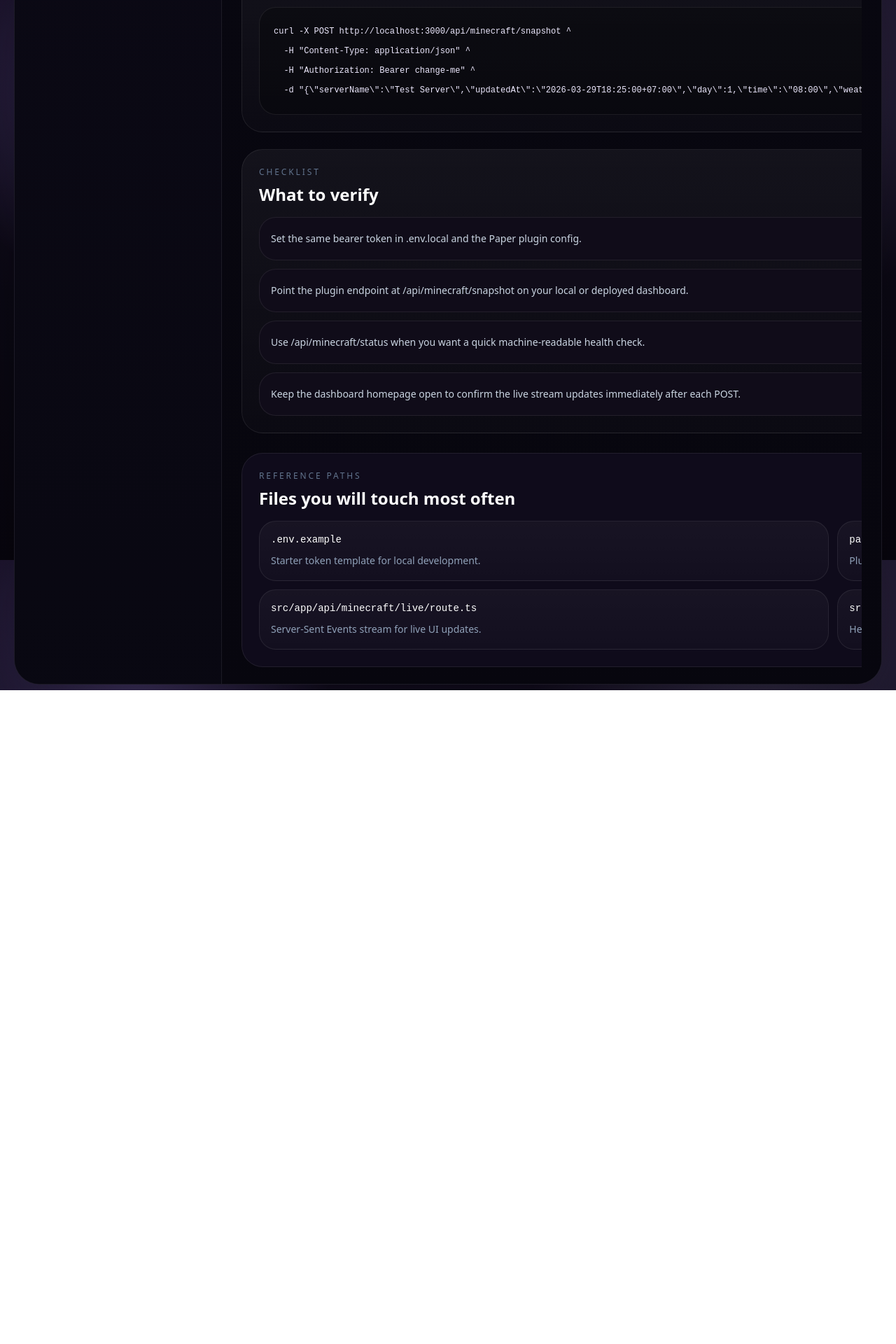
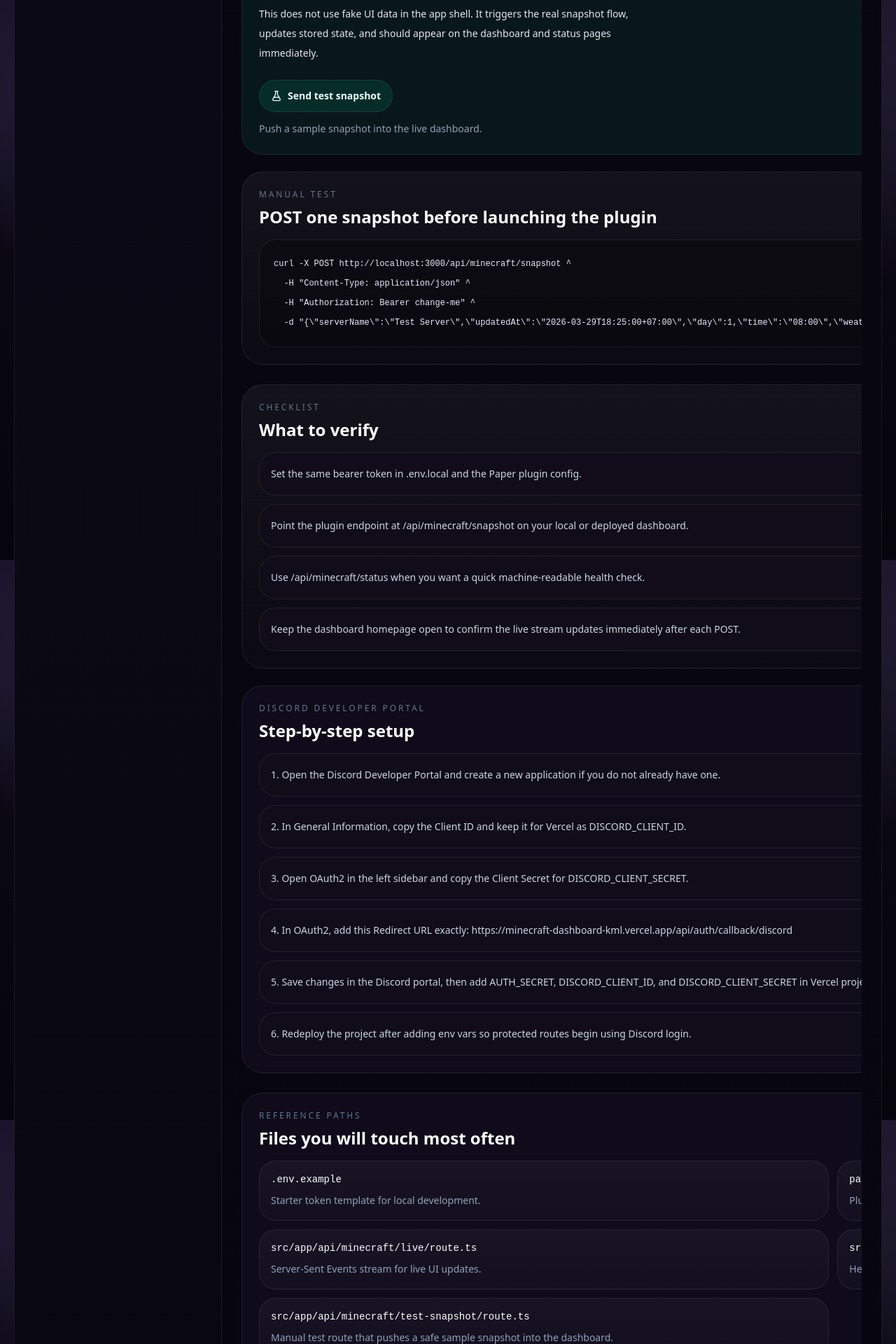
Before and after one commit to XerflyzDev/Minecraft-Dashboard-KML-By-AlphesTeam, a Next.js app: page /admin in a window 1280 px wide. Shown: the part 1600-3520 px from the top of the page at 70% size. Before the commit the page ends 2586 px from the top, so only its background shows below. Built offline with nearby package versions, Linux system fonts and the light colour scheme; no server answers.

Commit message:
Add admin test snapshot flow

```diff
--- a/src/app/admin/page.tsx
+++ b/src/app/admin/page.tsx
@@ -1,4 +1,5 @@
 import { DashboardShell, HighlightPanel } from "@/components/dashboard-shell";
+import { TestSnapshotButton } from "./test-snapshot-button";
 
 const envExample = `AUTH_SECRET=replace-with-random-secret
 DISCORD_CLIENT_ID=replace-with-discord-client-id
@@ -43,6 +44,19 @@ const paths = [
     path: "src/app/api/minecraft/status/route.ts",
     description: "Health endpoint for external monitoring.",
   },
+  {
+    path: "src/app/api/minecraft/test-snapshot/route.ts",
+    description: "Manual test route that pushes a safe sample snapshot into the dashboard.",
+  },
+];
+
+const discordSteps = [
+  "Open the Discord Developer Portal and create a new application if you do not already have one.",
+  "In General Information, copy the Client ID and keep it for Vercel as DISCORD_CLIENT_ID.",
+  "Open OAuth2 in the left sidebar and copy the Client Secret for DISCORD_CLIENT_SECRET.",
+  "In OAuth2, add this Redirect URL exactly: https://minecraft-dashboard-kml.vercel.app/api/auth/callback/discord",
+  "Save changes in the Discord portal, then add AUTH_SECRET, DISCORD_CLIENT_ID, and DISCORD_CLIENT_SECRET in Vercel project settings.",
+  "Redeploy the project after adding env vars so protected routes begin using Discord login.",
 ];
 
 export default function AdminPage() {
@@ -82,18 +96,42 @@ export default function AdminPage() {
         </div>
 
         <div className="grid gap-6 2xl:grid-cols-[1fr_1fr]">
+          <section className="rounded-[1.9rem] border border-emerald-300/14 bg-emerald-400/8 p-6">
+            <p className="text-xs uppercase tracking-[0.24em] text-emerald-100/70">Production test</p>
+            <h2 className="mt-2 text-2xl font-semibold text-white">Send a sample snapshot now</h2>
+            <p className="mt-3 max-w-xl text-sm leading-7 text-slate-200">
+              This does not use fake UI data in the app shell. It triggers the real snapshot flow, updates stored state,
+              and should appear on the dashboard and status pages immediately.
+            </p>
+            <div className="mt-6">
+              <TestSnapshotButton />
+            </div>
+          </section>
+
           <section className="rounded-[1.9rem] border border-white/10 bg-[linear-gradient(180deg,rgba(255,255,255,0.05),rgba(255,255,255,0.02))] p-6">
             <p className="text-xs uppercase tracking-[0.24em] text-slate-500">Manual test</p>
             <h2 className="mt-2 text-2xl font-semibold text-white">POST one snapshot before launching the plugin</h2>
             <CodeBlock code={curlExample} />
           </section>
+        </div>
 
+        <div className="grid gap-6 2xl:grid-cols-[1fr_1fr]">
           <section className="rounded-[1.9rem] border border-white/10 bg-[linear-gradient(180deg,rgba(255,255,255,0.05),rgba(255,255,255,0.02))] p-6">
             <p className="text-xs uppercase tracking-[0.24em] text-slate-500">Checklist</p>
             <h2 className="mt-2 text-2xl font-semibold text-white">What to verify</h2>
             <div className="mt-4 space-y-3">
               {checklist.map((item) => (
                 <ChecklistItem key={item} text={item} />
+              ))}
+            </div>
+          </section>
+
+          <section className="rounded-[1.9rem] border border-white/10 bg-[#110d1d]/92 p-6">
+            <p className="text-xs uppercase tracking-[0.24em] text-slate-500">Discord Developer Portal</p>
+            <h2 className="mt-2 text-2xl font-semibold text-white">Step-by-step setup</h2>
+            <div className="mt-4 space-y-3">
+              {discordSteps.map((item, index) => (
+                <ChecklistItem key={item} text={`${index + 1}. ${item}`} />
               ))}
             </div>
           </section>
--- /dev/null
+++ b/src/app/admin/test-snapshot-button.tsx
@@ -0,0 +1,58 @@
+"use client";
+
+import { useState } from "react";
+import { FlaskConical } from "lucide-react";
+
+export function TestSnapshotButton() {
+  const [status, setStatus] = useState<"idle" | "loading" | "success" | "error">("idle");
+  const [message, setMessage] = useState("Push a sample snapshot into the live dashboard.");
+
+  const runTest = async () => {
+    setStatus("loading");
+    setMessage("Sending test snapshot...");
+
+    try {
+      const response = await fetch("/api/minecraft/test-snapshot", {
+        method: "POST",
+      });
+
+      const payload = (await response.json()) as { ok?: boolean; error?: string };
+
+      if (!response.ok || !payload.ok) {
+        setStatus("error");
+        setMessage(payload.error ?? "Failed to send the test snapshot.");
+        return;
+      }
+
+      setStatus("success");
+      setMessage("Test snapshot sent. Refresh or watch the dashboard update live.");
+    } catch {
+      setStatus("error");
+      setMessage("Network error while sending the test snapshot.");
+    }
+  };
+
+  return (
+    <div className="space-y-3">
+      <button
+        onClick={runTest}
+        disabled={status === "loading"}
+        className="inline-flex items-center gap-2 rounded-full border border-emerald-300/18 bg-emerald-400/12 px-4 py-3 text-sm font-semibold text-emerald-50 transition hover:bg-emerald-400/18 disabled:cursor-not-allowed disabled:opacity-60"
+      >
+        <FlaskConical className="h-4 w-4" />
+        <span>{status === "loading" ? "Sending..." : "Send test snapshot"}</span>
+      </button>
+      <p
+        className={`text-sm leading-6 ${
+          status === "error"
+            ? "text-rose-300"
+            : status === "success"
+              ? "text-emerald-200"
+              : "text-slate-400"
+        }`}
+      >
+        {message}
+      </p>
+    </div>
+  );
+}
--- /dev/null
+++ b/src/app/api/minecraft/test-snapshot/route.ts
@@ -0,0 +1,34 @@
+import { NextResponse } from "next/server";
+import { getServerSession } from "next-auth";
+
+import { authOptions } from "@/lib/auth-options";
+import { isDiscordAuthConfigured } from "@/lib/auth-env";
+import { broadcastSnapshot } from "@/lib/minecraft-live";
+import { setSnapshot } from "@/lib/minecraft-store";
+import { createTestSnapshot } from "@/lib/test-snapshot";
+
+export async function POST() {
+  if (isDiscordAuthConfigured()) {
+    const session = await getServerSession(authOptions);
+
+    if (!session) {
+      return NextResponse.json(
+        {
+          ok: false,
+          error: "Unauthorized",
+        },
+        { status: 401 },
+      );
+    }
+  }
+
+  const snapshot = createTestSnapshot();
+  setSnapshot(snapshot);
+  broadcastSnapshot(snapshot);
+
+  return NextResponse.json({
+    ok: true,
+    mode: "test-snapshot",
+    snapshot,
+  });
+}
--- a/src/lib/minecraft-state.ts
+++ b/src/lib/minecraft-state.ts
@@ -63,8 +63,13 @@ function loadStateFromDisk() {
 }
 
 function persistState(state: DashboardState) {
-  mkdirSync(DATA_DIR, { recursive: true });
-  writeFileSync(STATE_FILE, JSON.stringify(state, null, 2), "utf8");
+  try {
+    mkdirSync(DATA_DIR, { recursive: true });
+    writeFileSync(STATE_FILE, JSON.stringify(state, null, 2), "utf8");
+  } catch {
+    // Serverless hosts such as Vercel may not allow writes to the app directory.
+    // Keep serving the latest in-memory snapshot even when disk persistence is unavailable.
+  }
 }
 
 export function getDashboardState() {
--- /dev/null
+++ b/src/lib/test-snapshot.ts
@@ -0,0 +1,47 @@
+import type { ServerSnapshot } from "@/lib/minecraft-types";
+
+export function createTestSnapshot(): ServerSnapshot {
+  return {
+    serverName: "Blockwatch Test Realm",
+    updatedAt: new Date().toISOString(),
+    day: 214,
+    time: "18:36",
+    weather: "rain",
+    tps: 19.8,
+    onlinePlayers: 2,
+    maxPlayers: 20,
+    difficulty: "hard",
+    bridge: {
+      queueSize: 0,
+      lastPushStatus: "manual-test",
+      lastPushAt: new Date().toISOString(),
+      lastError: null,
+      totalPushCount: 1,
+      retryCount: 0,
+    },
+    players: [
+      {
+        uuid: "8667ba71-b85a-4004-af54-457a9734eed7",
+        name: "Steve",
+        health: 20,
+        food: 18,
+        ping: 42,
+        biome: "plains",
+        world: "overworld",
+        position: { x: 124, y: 65, z: -42 },
+        facing: "south",
+      },
+      {
+        uuid: "ec561538-f3fd-461d-aff5-086b22154bce",
+        name: "Alex",
+        health: 16,
+        food: 20,
+        ping: 57,
+        biome: "warped_forest",
+        world: "nether",
+        position: { x: -18, y: 74, z: 203 },
+        facing: "east",
+      },
+    ],
+  };
+}
```
